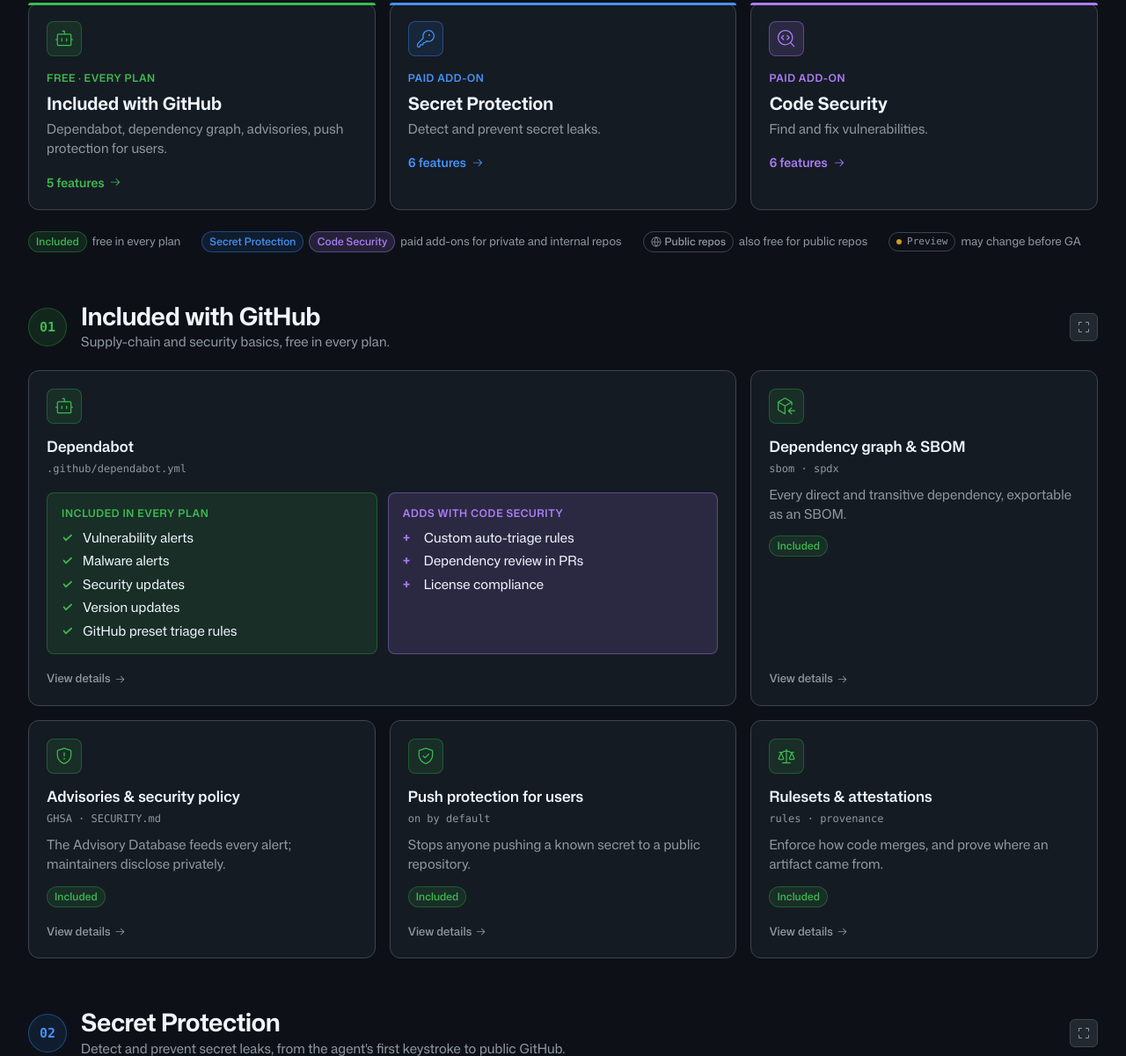
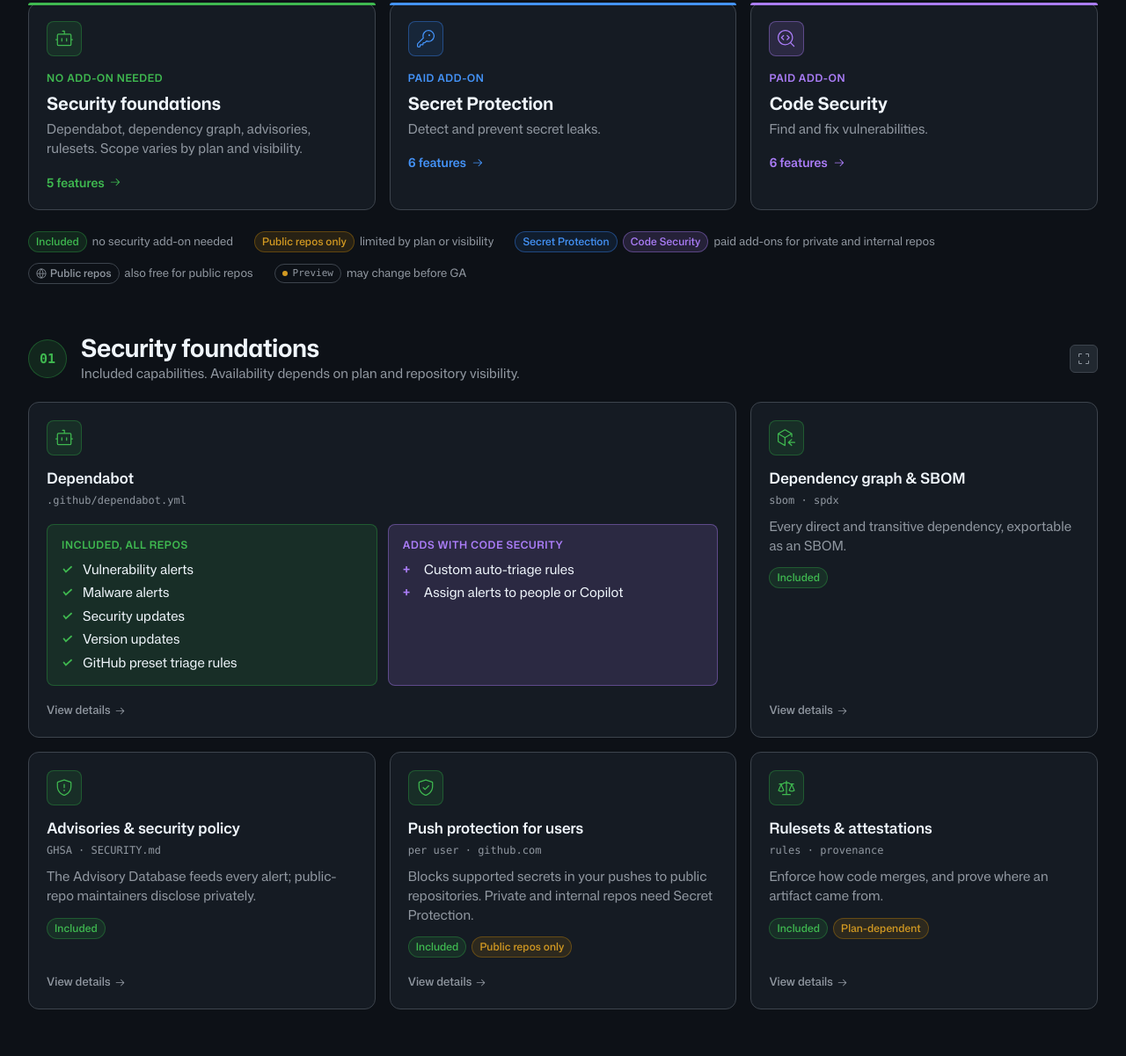
Before and after one commit to sebthiertant/ghas-panorama, a plain HTML site: page index.html in a window 1280 px wide. Shown: the part 463-1664 px from the top of the page at 88% size. Drawn offline with Linux system fonts and the light colour scheme.

Commit message:
Clarify plan and visibility limits for included security features
- Rename the free layer to Security foundations; scope varies by plan/visibility
- Push protection for users: public repos only, per-user, not org-enforced
- Add a Plan-dependent / Public repos only badge (Primer attention colors)
- Dependabot: drop dependency review/license compliance from the CS box, add alert assignment
- Hedge rulesets, advisories, security overview, risk assessments, agent validation

Co-authored-by: Copilot App <223556219+Copilot@users.noreply.github.com>

```diff
--- a/assets/style.css
+++ b/assets/style.css
@@ -212,6 +212,7 @@ h1 .l3 { color: var(--fgColor-default); }
   font-size: .75rem; font-weight: 500; line-height: 1.375rem; white-space: nowrap;
 }
 .badge.public { --c: var(--fgColor-muted); --c-bg: transparent; --c-border: var(--borderColor-default); }
+.badge.scope { --c: var(--fgColor-attention); --c-bg: var(--bgColor-attention-muted); --c-border: var(--borderColor-attention-muted); }
 .badge .octicon { width: .75rem; height: .75rem; }
 .pill {
   display: inline-flex; align-items: center; gap: .375rem;
--- a/index.html
+++ b/index.html
@@ -69,9 +69,9 @@
     <div class="products">
       <a class="product free" href="#included" data-goto="included">
         <span class="p-icon"><svg class="octicon" aria-hidden="true"><use href="assets/icons.svg#dependabot"/></svg></span>
-        <span class="p-kicker">Free <span aria-hidden="true">·</span> every plan</span>
-        <span class="p-name">Included with GitHub</span>
-        <span class="p-line">Dependabot, dependency graph, advisories, push protection for users.</span>
+        <span class="p-kicker">No add-on needed</span>
+        <span class="p-name">Security foundations</span>
+        <span class="p-line">Dependabot, dependency graph, advisories, rulesets. Scope varies by plan and visibility.</span>
         <span class="p-go">5 features <svg class="octicon" aria-hidden="true"><use href="assets/icons.svg#arrow-right"/></svg></span>
       </a>
       <a class="product sp" href="#secret-protection" data-goto="secret-protection">
@@ -91,7 +91,8 @@
     </div>
 
     <ul class="legend" aria-label="Legend">
-      <li><span class="badge free">Included</span> free in every plan</li>
+      <li><span class="badge free">Included</span> no security add-on needed</li>
+      <li><span class="badge scope">Public repos only</span> limited by plan or visibility</li>
       <li><span class="badge sp">Secret Protection</span> <span class="badge cs">Code Security</span> paid add-ons for private and internal repos</li>
       <li><span class="badge public"><svg class="octicon" aria-hidden="true"><use href="assets/icons.svg#globe"/></svg>Public repos</span> also free for public repos</li>
       <li><span class="pill preview">Preview</span> may change before GA</li>
@@ -103,8 +104,8 @@
     <header class="layer-head">
       <span class="layer-num" aria-hidden="true">01</span>
       <div class="layer-title">
-        <h2 id="h-included">Included with GitHub</h2>
-        <p>Supply-chain and security basics, free in every plan.</p>
+        <h2 id="h-included">Security foundations</h2>
+        <p>Included capabilities. Availability depends on plan and repository visibility.</p>
       </div>
       <button type="button" class="btn-icon layer-present" data-present-at="included" aria-label="Present this section" title="Present this section">
         <svg class="octicon" aria-hidden="true"><use href="assets/icons.svg#screen-full"/></svg>
@@ -120,7 +121,7 @@
         <p class="tile-sub">.github/dependabot.yml</p>
         <div class="compare">
           <div class="cmp free">
-            <p class="cmp-h">Included in every plan</p>
+            <p class="cmp-h">Included, all repos</p>
             <ul>
               <li>Vulnerability alerts</li>
               <li>Malware alerts</li>
@@ -133,20 +134,20 @@
             <p class="cmp-h">Adds with Code Security</p>
             <ul>
               <li>Custom auto-triage rules</li>
-              <li>Dependency review in PRs</li>
-              <li>License compliance</li>
+              <li>Assign alerts to people or Copilot</li>
             </ul>
           </div>
         </div>
         <span class="tile-more" aria-hidden="true">View details <svg class="octicon" aria-hidden="true"><use href="assets/icons.svg#arrow-right"/></svg></span>
         <div class="tile-detail" hidden>
           <ul class="badges"><li class="badge free">Included</li><li class="badge cs">+ Code Security</li></ul>
-          <p class="d-lede">Dependabot checks every dependency against the GitHub Advisory Database and opens the pull request that fixes it.</p>
+          <p class="d-lede">Dependabot checks supported dependencies against the GitHub Advisory Database and opens the pull request that fixes them.</p>
           <ul class="d-points">
-            <li><b>Alerts</b> for vulnerable dependencies, plus <b>malware alerts</b> for npm, pip, Maven, NuGet, Go, Composer, RubyGems and Rust.</li>
+            <li><b>Alerts</b> for vulnerable dependencies in supported ecosystems, plus <b>malware alerts</b> for npm, pip, Maven, NuGet, Go, Composer, RubyGems and Rust.</li>
             <li><b>Security updates</b> bump to the minimum patched version; <b>version updates</b> keep everything current.</li>
-            <li><b>GitHub presets</b> auto-dismiss low-impact alerts in development dependencies (on by default for public repos).</li>
+            <li><b>GitHub presets</b> auto-dismiss low-impact alerts in development dependencies: on by default for public repos, opt-in for private repos.</li>
             <li><b>Custom auto-triage rules</b> dismiss, snooze or open PRs for the alerts you choose. They need Code Security on private organization repos.</li>
+            <li><b>Assigning alerts</b> to people or to Copilot needs a Code Security license.</li>
             <li><b>New:</b> reachability analysis shows whether your code calls the vulnerable function. Preview, Enterprise Cloud, JavaScript and TypeScript.</li>
           </ul>
           <p class="d-note">Malware alerts: github.com and GHES 3.22+. Reachability needs no GHAS license during the preview.</p>
@@ -189,7 +190,7 @@
         </div>
         <h3 class="tile-name"><button type="button" class="tile-open">Advisories &amp; security policy</button></h3>
         <p class="tile-sub">GHSA · SECURITY.md</p>
-        <p class="tile-desc">The Advisory Database feeds every alert; maintainers disclose privately.</p>
+        <p class="tile-desc">The Advisory Database feeds every alert; public-repo maintainers disclose privately.</p>
         <ul class="badges"><li class="badge free">Included</li></ul>
         <span class="tile-more" aria-hidden="true">View details <svg class="octicon" aria-hidden="true"><use href="assets/icons.svg#arrow-right"/></svg></span>
         <div class="tile-detail" hidden>
@@ -200,6 +201,7 @@
             <li><b>Security policy</b> (SECURITY.md) tells researchers how to report a vulnerability.</li>
             <li><b>Repository security advisories</b> let maintainers of public repos fix and publish a vulnerability privately, and request a CVE.</li>
           </ul>
+          <p class="d-note">Advisory Database and security policy: all repos. Repository security advisories: public repos only.</p>
           <ul class="d-links">
             <li><a href="https://docs.github.com/en/code-security/concepts/vulnerability-reporting-and-management/github-advisory-database">Docs · GitHub Advisory Database</a></li>
             <li><a href="https://docs.github.com/en/code-security/concepts/vulnerability-reporting-and-management/repository-security-advisories">Docs · Repository security advisories</a></li>
@@ -213,18 +215,20 @@
           <span class="tile-icon"><svg class="octicon" aria-hidden="true"><use href="assets/icons.svg#shield-check"/></svg></span>
         </div>
         <h3 class="tile-name"><button type="button" class="tile-open">Push protection for users</button></h3>
-        <p class="tile-sub">on by default</p>
-        <p class="tile-desc">Stops anyone pushing a known secret to a public repository.</p>
-        <ul class="badges"><li class="badge free">Included</li></ul>
+        <p class="tile-sub">per user · github.com</p>
+        <p class="tile-desc">Blocks supported secrets in your pushes to public repositories. Private and internal repos need Secret Protection.</p>
+        <ul class="badges"><li class="badge free">Included</li><li class="badge scope">Public repos only</li></ul>
         <span class="tile-more" aria-hidden="true">View details <svg class="octicon" aria-hidden="true"><use href="assets/icons.svg#arrow-right"/></svg></span>
         <div class="tile-detail" hidden>
-          <ul class="badges"><li class="badge free">Included</li></ul>
-          <p class="d-lede">Every github.com user is protected from leaking supported secrets in public, with no setup.</p>
+          <ul class="badges"><li class="badge free">Included</li><li class="badge scope">Public repos only</li></ul>
+          <p class="d-lede">A personal safety net for github.com users when they push to public repositories. It is not an organization control.</p>
           <ul class="d-points">
-            <li><b>Push protection for users</b> is on by default and blocks pushes of supported secrets to public repositories.</li>
+            <li><b>Push protection for users</b> is on by default and blocks pushes of supported secrets to <b>public</b> repositories only.</li>
+            <li>It is a per-user setting: each user can turn it off or bypass a block, and organizations cannot enforce it.</li>
+            <li>A bypass creates no alert unless the repository itself has push protection on, which needs Secret Protection.</li>
             <li><b>Secret scanning for partners</b>: when a provider's token leaks in a public repo or on npm, GitHub tells the provider so it can be revoked.</li>
           </ul>
-          <p class="d-note">For private and internal repos, see Secret Protection.</p>
+          <p class="d-note">Private and internal repos, org-enforced blocking and bypass alerts: Secret Protection.</p>
           <ul class="d-links">
             <li><a href="https://docs.github.com/en/code-security/how-tos/secure-your-secrets/prevent-future-leaks/manage-user-push-protection">Docs · Push protection for users</a></li>
             <li><a href="https://docs.github.com/en/code-security/tutorials/secret-scanning-partner-program">Docs · Secret scanning partner program</a></li>
@@ -239,16 +243,16 @@
         <h3 class="tile-name"><button type="button" class="tile-open">Rulesets &amp; attestations</button></h3>
         <p class="tile-sub">rules · provenance</p>
         <p class="tile-desc">Enforce how code merges, and prove where an artifact came from.</p>
-        <ul class="badges"><li class="badge free">Included</li></ul>
+        <ul class="badges"><li class="badge free">Included</li><li class="badge scope">Plan-dependent</li></ul>
         <span class="tile-more" aria-hidden="true">View details <svg class="octicon" aria-hidden="true"><use href="assets/icons.svg#arrow-right"/></svg></span>
         <div class="tile-detail" hidden>
-          <ul class="badges"><li class="badge free">Included</li></ul>
+          <ul class="badges"><li class="badge free">Included</li><li class="badge scope">Plan-dependent</li></ul>
           <p class="d-lede">Guardrails on how code gets in, and signed proof of what came out.</p>
           <ul class="d-points">
             <li><b>Repository rulesets</b> enforce branch and tag rules, such as required reviews and status checks, with named bypass permissions.</li>
             <li><b>Artifact attestations</b> sign build provenance with Sigstore so anyone can verify what was built, where and how.</li>
           </ul>
-          <p class="d-note">Attestations for private and internal repos need GitHub Enterprise Cloud.</p>
+          <p class="d-note">Rulesets: public repos on Free; private repos need Pro, Team or Enterprise Cloud. Push rulesets: Team and up. Attestations for private and internal repos need Enterprise Cloud.</p>
           <ul class="d-links">
             <li><a href="https://docs.github.com/en/repositories/configuring-branches-and-merges-in-your-repository/managing-rulesets/about-rulesets">Docs · About rulesets</a></li>
             <li><a href="https://docs.github.com/en/actions/how-tos/secure-your-work/use-artifact-attestations/use-artifact-attestations">Docs · Artifact attestations</a></li>
@@ -613,16 +617,16 @@
         <h3 class="tile-name"><button type="button" class="tile-open">Security overview</button></h3>
         <p class="tile-sub">organization · enterprise</p>
         <p class="tile-desc">One view of risk, coverage and remediation across every repository.</p>
-        <ul class="badges"><li class="badge sp">Secret Protection</li><li class="badge cs">Code Security</li></ul>
+        <ul class="badges"><li class="badge scope">Richer with</li><li class="badge sp">Secret Protection</li><li class="badge cs">Code Security</li></ul>
         <span class="tile-more" aria-hidden="true">View details <svg class="octicon" aria-hidden="true"><use href="assets/icons.svg#arrow-right"/></svg></span>
         <div class="tile-detail" hidden>
-          <ul class="badges"><li class="badge sp">Secret Protection</li><li class="badge cs">Code Security</li></ul>
+          <ul class="badges"><li class="badge scope">Richer with</li><li class="badge sp">Secret Protection</li><li class="badge cs">Code Security</li></ul>
           <p class="d-lede">The security team's dashboard, for the organization and the enterprise.</p>
           <ul class="d-points">
             <li>See which repositories have which features on, and where alerts pile up.</li>
             <li>Track alerts opened, fixed and bypassed over time.</li>
           </ul>
-          <p class="d-note">Comes with either product.</p>
+          <p class="d-note">Baseline views (such as Dependabot data and risk assessments) for Team and Enterprise organizations. Secret scanning and code scanning data come with the matching product.</p>
           <ul class="d-links">
             <li><a href="https://docs.github.com/en/code-security/concepts/security-at-scale/security-overview">Docs · Security overview</a></li>
           </ul>
@@ -637,7 +641,7 @@
         <h3 class="tile-name"><button type="button" class="tile-open">Security risk assessments</button></h3>
         <p class="tile-sub">secrets · code</p>
         <p class="tile-desc">A free snapshot of exposed secrets and code vulnerabilities, per organization.</p>
-        <ul class="badges"><li class="badge free">Free</li></ul>
+        <ul class="badges"><li class="badge free">Free</li><li class="badge scope">Team &amp; Enterprise</li></ul>
         <span class="tile-more" aria-hidden="true">View details <svg class="octicon" aria-hidden="true"><use href="assets/icons.svg#arrow-right"/></svg></span>
         <div class="tile-detail" hidden>
           <ul class="badges"><li class="badge free">Free</li><li class="badge ghec">Team &amp; Enterprise Cloud</li></ul>
@@ -663,7 +667,7 @@
         </div>
         <h3 class="tile-name"><button type="button" class="tile-open">Security validation for coding agents</button></h3>
         <p class="tile-sub">Copilot · Claude · Codex</p>
-        <p class="tile-desc">Agent-written code is checked for vulnerabilities, risky dependencies and secrets.</p>
+        <p class="tile-desc">Code written by supported coding agents is checked for vulnerabilities, risky dependencies and secrets.</p>
         <ul class="badges"><li class="badge free">Included</li></ul>
         <span class="tile-more" aria-hidden="true">View details <svg class="octicon" aria-hidden="true"><use href="assets/icons.svg#arrow-right"/></svg></span>
         <div class="tile-detail" hidden>
@@ -674,6 +678,7 @@
             <li>If anything is found, the agent tries to fix it before finalizing the pull request.</li>
             <li>On by default; follows your repository's Copilot settings.</li>
           </ul>
+          <p class="d-note">Covers agent sessions only, not the rest of the repository. Repo-wide scanning needs Secret Protection and Code Security.</p>
           <ul class="d-links">
             <li><a href="https://github.blog/changelog/2026-06-09-security-validation-for-third-party-coding-agents">Changelog · Third-party agents, 9 Jun 2026</a></li>
             <li><a href="https://docs.github.com/en/copilot/concepts/security-governance-and-network-settings/risks-and-mitigations">Docs · Risks and mitigations</a></li>
@@ -742,6 +747,7 @@
       <ul class="src">
         <li>Status as of 20 Nov 2026. Previews can change before general availability.</li>
         <li>Availability differs by plan and deployment (github.com, Enterprise Cloud, GHES). Check the docs.</li>
+        <li>"Included" means no security add-on is needed. Plan and visibility limits are shown on each tile.</li>
         <li>"Paid add-on" applies to private and internal repositories.</li>
       </ul>
       <p class="credits">Prepared by your GitHub account team from public sources. Built with <a href="https://primer.style">Primer</a> colors, <a href="https://primer.style/octicons">Octicons</a> and <a href="https://github.com/github/mona-sans">Mona Sans</a>. Format inspired by <a href="https://guigui42.github.io/copilot-panorama/">Copilot Panorama</a>.</p>
```
Also changed, not shown: 1 other file.
